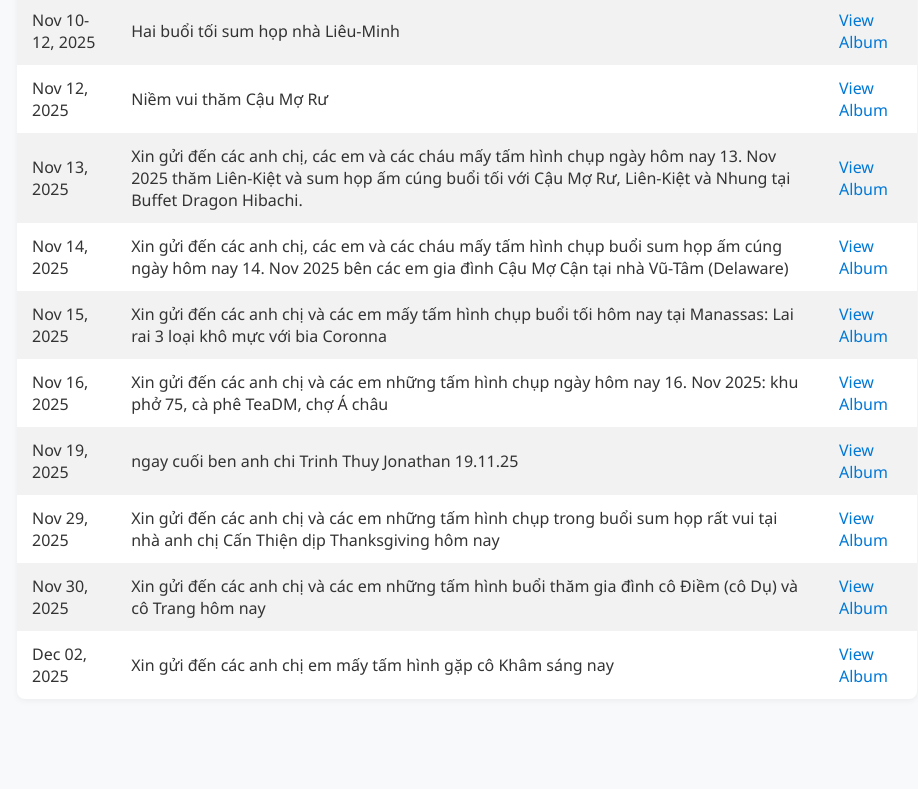
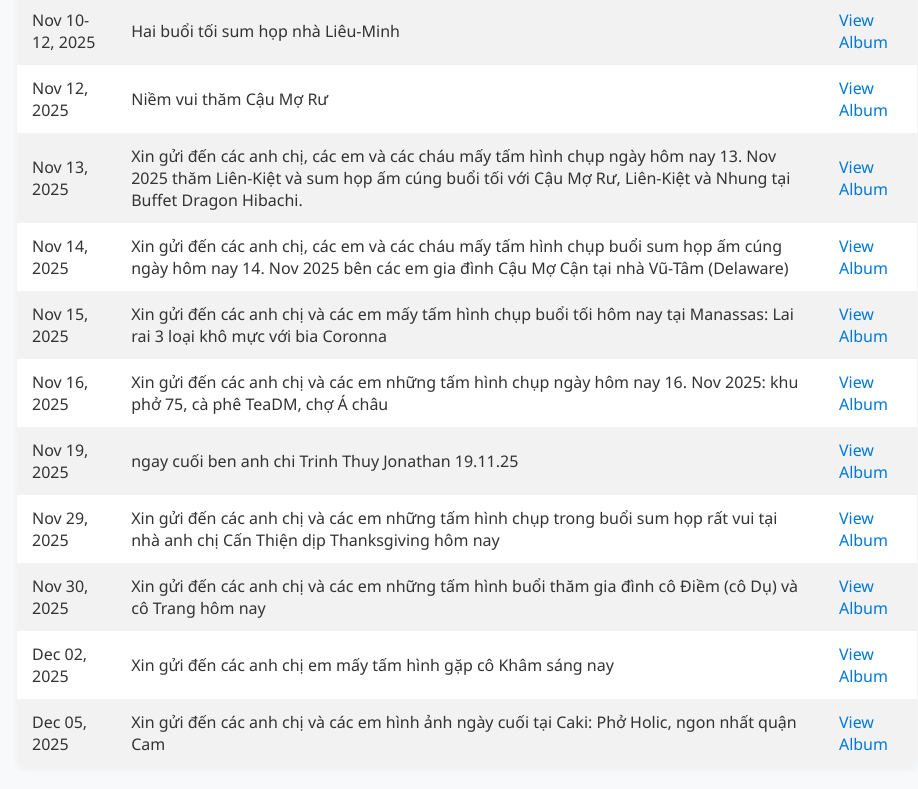
Before and after one commit to rtp27609/FamilyReunion, a plain HTML site: page index.html in a window 1280 px wide. Shown: the part 1818-2607 px from the top of the page, without its empty margins (173-1091 px from the left). Before the commit the page ends 2547 px from the top, so only its background shows below. Drawn offline with Linux system fonts and the light colour scheme.

Commit message:
Final day's update index.html

```diff
--- a/index.html
+++ b/index.html
@@ -259,6 +259,10 @@
           <td data-label="Description">Xin gửi đến các anh chị em mấy tấm hình gặp cô Khâm sáng nay</td>
           <td data-label="Album"><a class="album-link" href="https://photos.app.goo.gl/KesWTFhtiU6KDv2f6" target="_blank">View Album</a></td>
         </tr>
+		<td data-label="Date">Dec 05, 2025</td>
+          <td data-label="Description">Xin gửi đến các anh chị và các em hình ảnh ngày cuối tại Caki: Phở Holic, ngon nhất quận Cam</td>
+          <td data-label="Album"><a class="album-link" href="https://photos.app.goo.gl/Bmss2VGfbdRzFXqR9" target="_blank">View Album</a></td>
+        </tr>
         <!-- Add more rows here for all 20 albums -->
       </tbody>
     </table>
```
